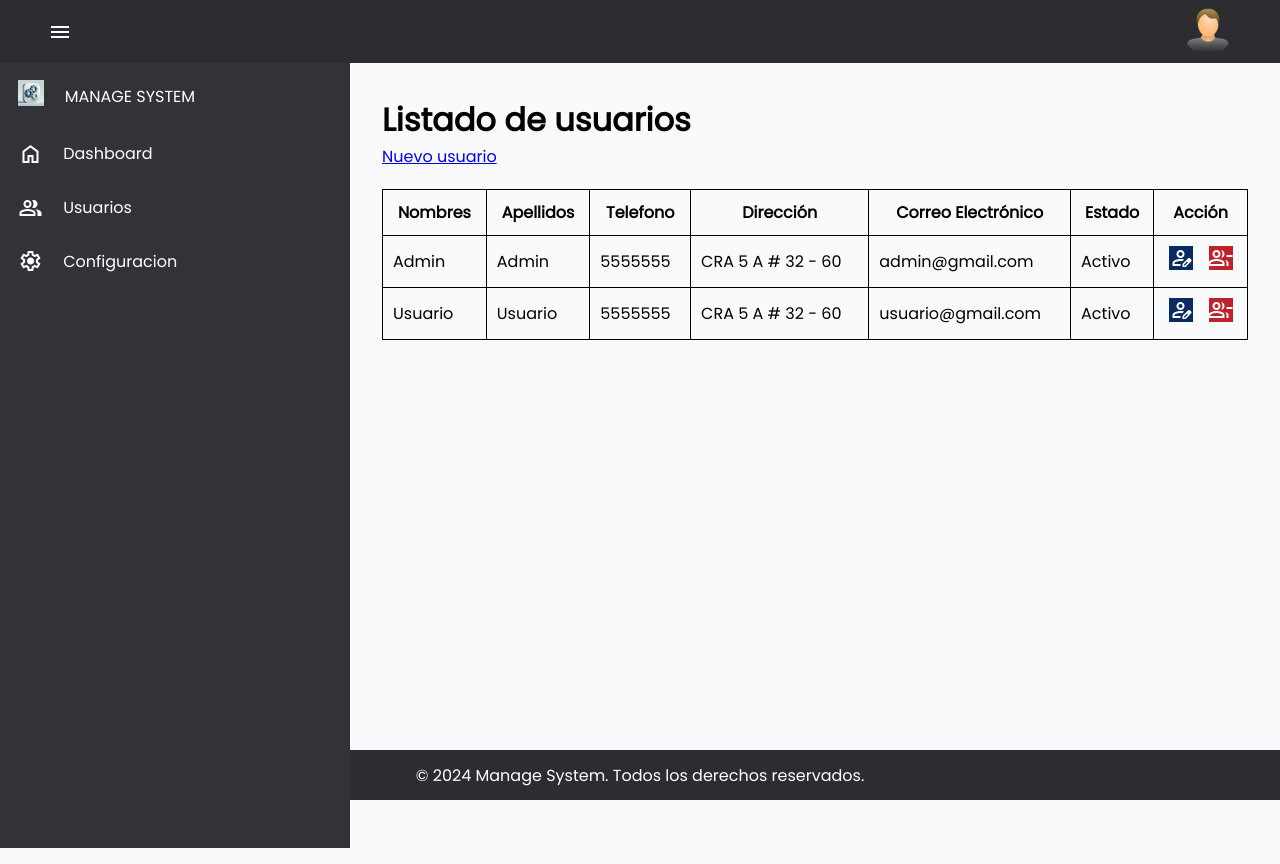
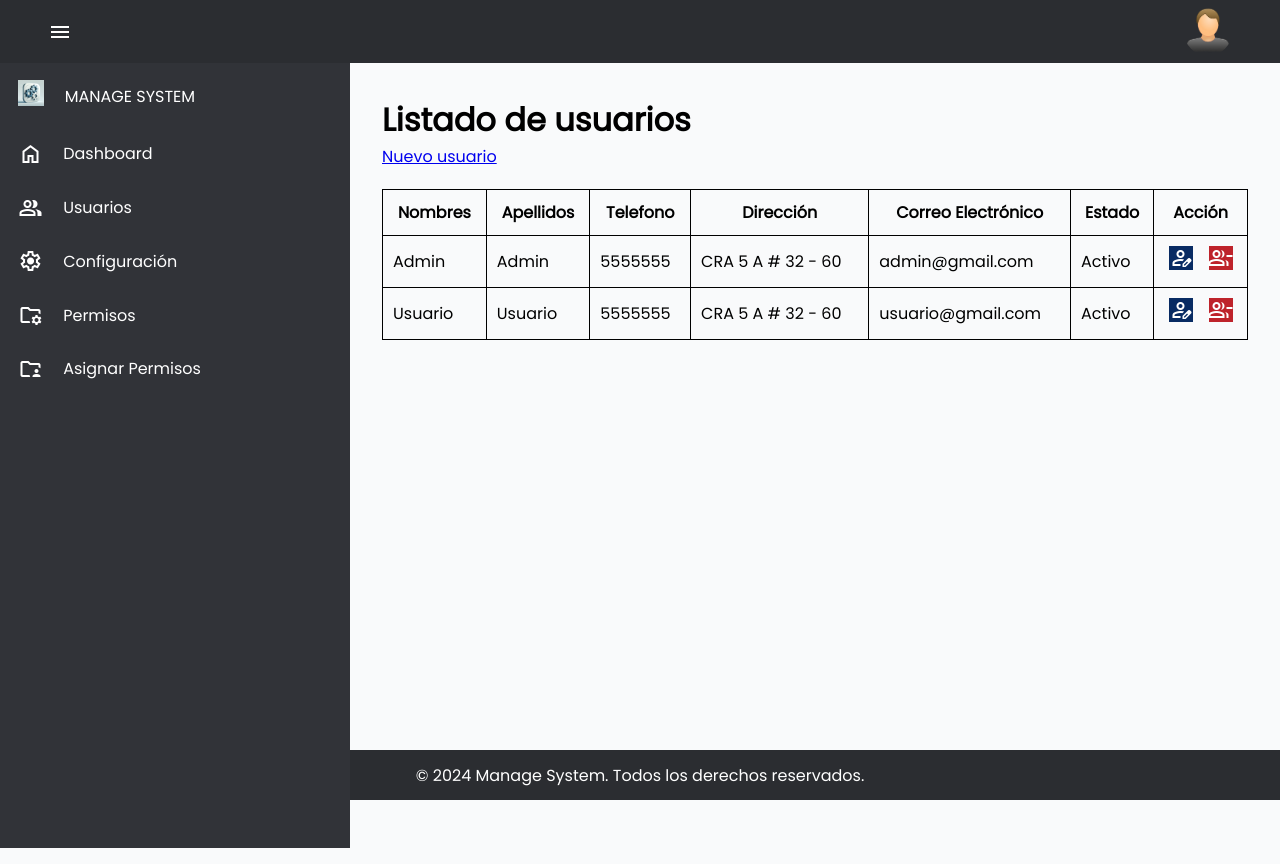
Before and after one commit to miguelortiz-code/manage_system, a PHP site: page /users in a window 1280 px wide. Run offline with PHP 8.4, Linux system fonts and the light colour scheme; the visitor is signed in with stand-in values (Sample User, id 1); data comes from the database, SQL or seed files in the repository.

Commit message:
feat: A dashboard folder is created for the views - Implemented sidebar options for creating and assigning permissions - Implemented routes for new options in routes > dashboard folder.

```diff
--- a/routes/dashboard/dashboard.routes.php
+++ b/routes/dashboard/dashboard.routes.php
@@ -10,7 +10,7 @@ $middleware = new GlobalSession();
 // Creando rutas
 $router->get('/dashboard', function () use($views, $middleware) {
     $middleware->checkAutentication(); // Verifica que el usuario está autenticado
-    $views->render('views/pages/dashboard.php');
+    $views->render('views/dashboard/dashboard.php');
 });
 
 $router->get('/settings', function() use($views, $middleware){
@@ -18,7 +18,12 @@ $router->get('/settings', function() use($views, $middleware){
     $views->render('views/pages/account.php');
 });
 
-$router->get('/home', function () use($views, $middleware){
+$router->get('/permissions', function () use($views, $middleware){
     $middleware->checkAutentication(); // Verifica que el usuario está autenticado
-    $views->render('views/pages/home.php');
+    $views->render('views/dashboard/permission.php');
 });
+
+$router->get('/assign-permissions', function () use($views, $middleware){
+    $middleware->checkAutentication(); // Verifica que el usuario está autenticado
+    $views->render('views/dashboard/assign.permissions.php');
+});
--- /dev/null
+++ b/views/dashboard/assign.permissions.php
@@ -0,0 +1 @@
+<h1>Aquí se daran los permisos a los usuarios</h1>
--- a/views/includes/sidebar.php
+++ b/views/includes/sidebar.php
@@ -28,7 +28,22 @@
                 <a href="/settings" title="Configuración" class="nav__link nav__link__sidebar"
                     data-title="Configuración">
                     <span class="material-symbols-outlined">settings</span>
-                    <span class="name__link">configuracion</span>
+                    <span class="name__link">configuración</span>
+                </a>
+            </li>
+
+            <li class="list__item">
+                <a href="/permissions" title="Permisos" class="nav__link nav__link__sidebar"
+                    data-title="Permisos">
+                    <span class="material-symbols-outlined">folder_managed</span>
+                    <span class="name__link">Permisos</span>
+                </a>
+            </li>
+            <li class="list__item">
+                <a href="/assign-permissions" title="Asignar" class="nav__link nav__link__sidebar"
+                    data-title="Asignar">
+                    <span class="material-symbols-outlined">folder_supervised</span>
+                    <span class="name__link">Asignar permisos</span>
                 </a>
             </li>
         </ul>
```
Also changed, not shown: views/dashboard/permission.php (added, +13 -0 lines), views/dashboard/dashboard.php (renamed from views/pages/dashboard.php).
